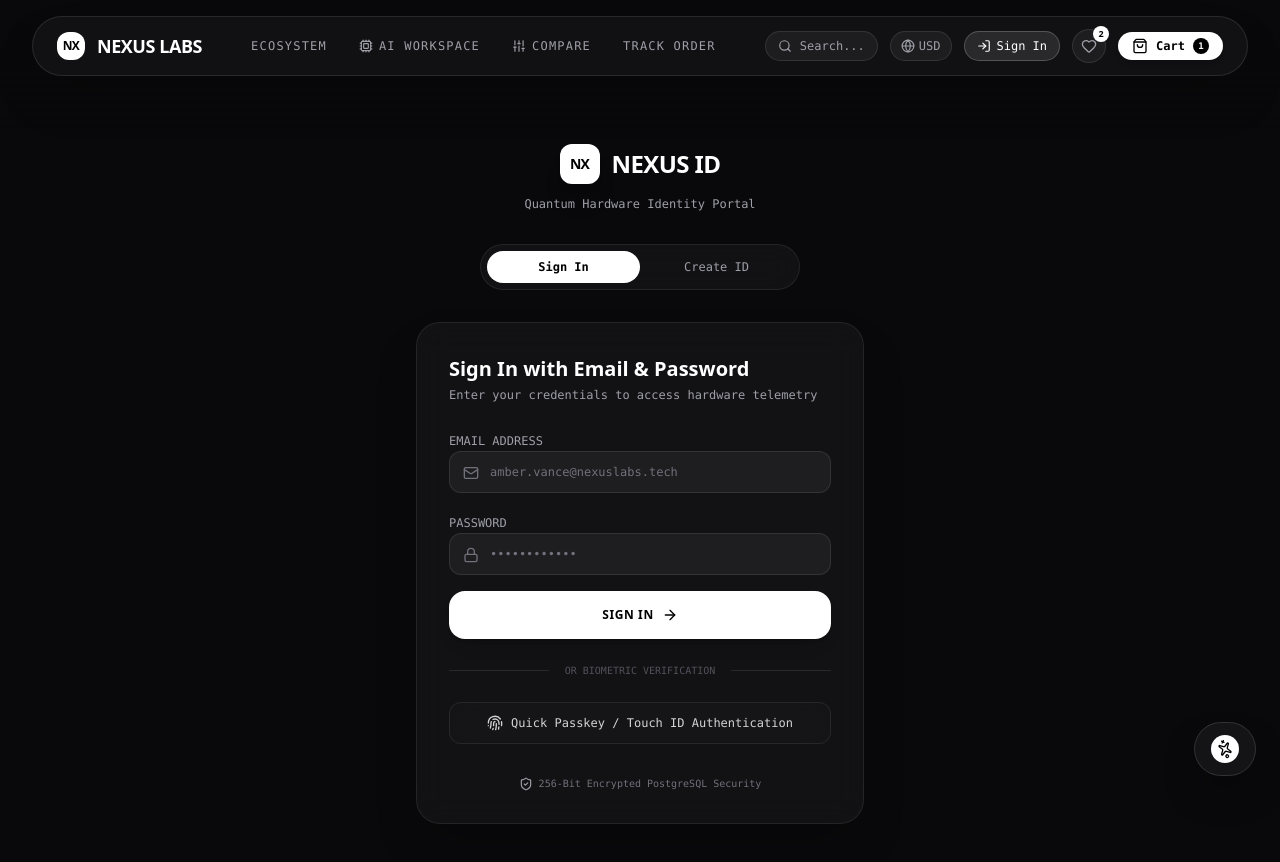
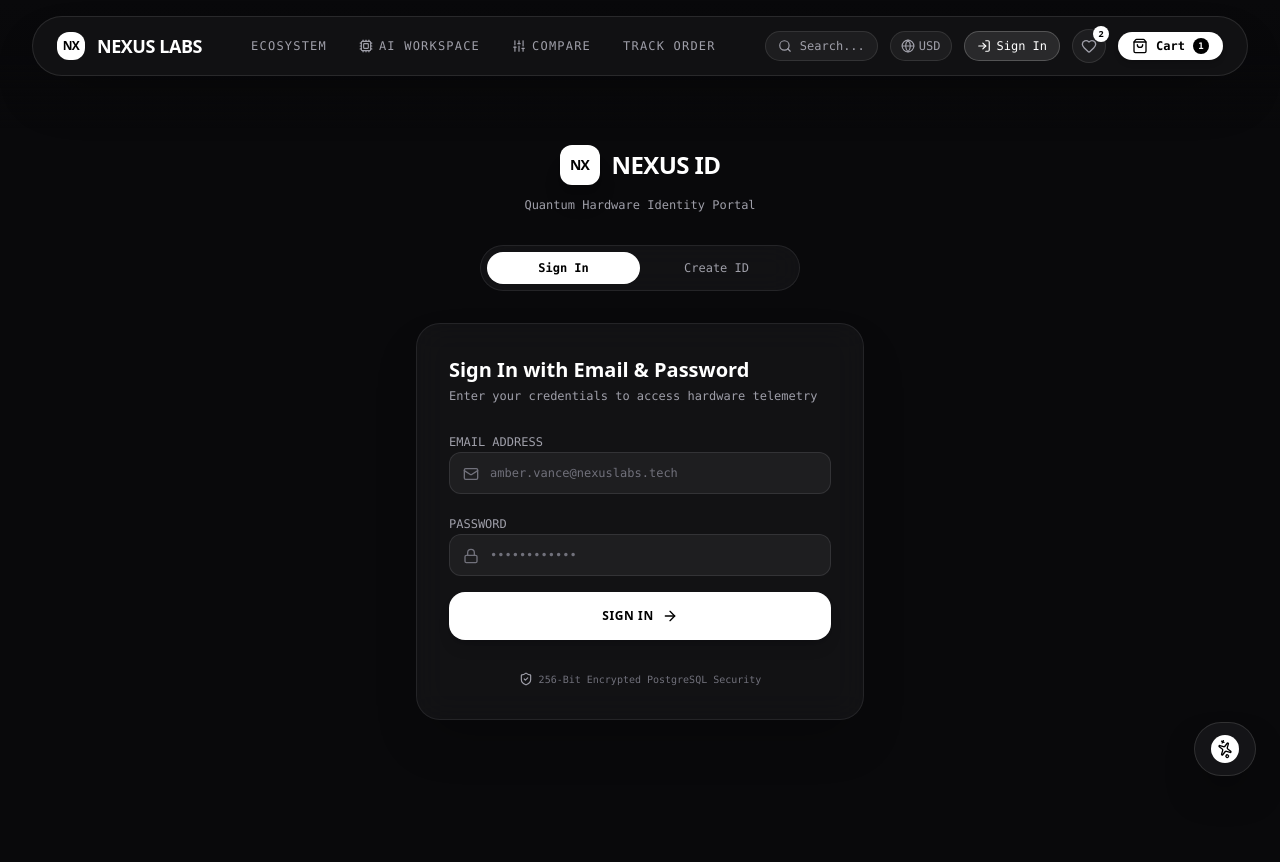
Before and after one commit to Kumaraditya18/nexus-labs, a Next.js app: page /login in a window 1280 px wide. Shown: the top 862 px of the page. After the commit the page ends 800 px from the top, so only its background shows below. Built offline with nearby package versions, Linux system fonts and the light colour scheme.

Commit message:
Remove passkey option in favor of clean Email & Password authentication

```diff
--- a/src/app/account/page.tsx
+++ b/src/app/account/page.tsx
@@ -3,9 +3,8 @@
 import React from 'react';
 import Link from 'next/link';
 import { useAuth } from '@/context/AuthContext';
-import { useCurrency } from '@/context/CurrencyContext';
 import { useAudioFx } from '@/context/AudioContext';
-import { User, LogOut, Package, ShieldCheck, ArrowRight, Key } from 'lucide-react';
+import { LogOut, Package, ShieldCheck, ArrowRight, Lock } from 'lucide-react';
 
 export default function AccountPage() {
   const { user, logout } = useAuth();
@@ -18,7 +17,7 @@ export default function AccountPage() {
           <ShieldCheck className="w-12 h-12 text-zinc-500 mx-auto" />
           <h2 className="text-2xl font-bold text-white">Authentication Required</h2>
           <p className="text-xs text-zinc-400 font-mono">
-            Please sign in to access your NEXUS Passkey profile and active orders.
+            Please sign in to access your NEXUS profile and active orders.
           </p>
           <Link
             href="/login"
@@ -48,7 +47,7 @@ export default function AccountPage() {
                 </span>
               </div>
               <div className="text-xs font-mono text-zinc-400">{user.email}</div>
-              <div className="text-[10px] font-mono text-zinc-500">Member Since {user.memberSince} • Passkeys Active</div>
+              <div className="text-[10px] font-mono text-zinc-500">Member Since {user.memberSince} • Encrypted Session Active</div>
             </div>
           </div>
 
@@ -97,11 +96,11 @@ export default function AccountPage() {
 
           <div className="p-6 rounded-3xl glass-card border border-white/10 space-y-3">
             <div className="w-10 h-10 rounded-2xl bg-white/5 border border-white/10 flex items-center justify-center text-white">
-              <Key className="w-5 h-5" />
+              <Lock className="w-5 h-5" />
             </div>
-            <h3 className="text-lg font-bold text-white">Passkey Security Telemetry</h3>
+            <h3 className="text-lg font-bold text-white">Account Security Telemetry</h3>
             <p className="text-xs text-zinc-400 font-mono">
-              FIDO2 Touch ID & WebAuthn biometric security active for your NEXUS ID.
+              256-Bit Encrypted PostgreSQL password credentials active for your NEXUS ID.
             </p>
           </div>
         </div>
--- a/src/app/login/page.tsx
+++ b/src/app/login/page.tsx
@@ -4,7 +4,7 @@ import React, { useState, Suspense } from 'react';
 import { useRouter, useSearchParams } from 'next/navigation';
 import Link from 'next/link';
 import { motion, AnimatePresence } from 'framer-motion';
-import { Fingerprint, Mail, Lock, ArrowRight, ShieldCheck, CheckCircle2, User } from 'lucide-react';
+import { Mail, Lock, ArrowRight, ShieldCheck, CheckCircle2, User } from 'lucide-react';
 import { useAuth } from '@/context/AuthContext';
 import { useAudioFx } from '@/context/AudioContext';
 
@@ -52,42 +52,6 @@ function LoginContent() {
       }
     } catch {
       login(email, name || email.split('@')[0]);
-      playSuccess();
-      setAuthSuccess(true);
-      setTimeout(() => {
-        router.push(redirectTarget);
-      }, 1200);
-    } finally {
-      setIsAuthenticating(false);
-    }
-  };
-
-  const handlePasskeyAuth = async () => {
-    playClick();
-    setIsAuthenticating(true);
-    setErrorMessage('');
-
-    const targetEmail = email || 'amber.vance@nexuslabs.tech';
-    const targetPassword = password || 'passkey123';
-
-    try {
-      const endpoint = mode === 'signup' ? '/api/auth/signup' : '/api/auth/login';
-      const res = await fetch(endpoint, {
-        method: 'POST',
-        headers: { 'Content-Type': 'application/json' },
-        body: JSON.stringify({ email: targetEmail, password: targetPassword, name })
-      });
-      const data = await res.json();
-      if (data.success) {
-        login(targetEmail, data.user.name || 'Amber Vance');
-        playSuccess();
-        setAuthSuccess(true);
-        setTimeout(() => {
-          router.push(redirectTarget);
-        }, 1200);
-      }
-    } catch {
-      login(targetEmail, 'Amber Vance');
       playSuccess();
       setAuthSuccess(true);
       setTimeout(() => {
@@ -239,22 +203,6 @@ function LoginContent() {
                 </button>
               </form>
 
-              <div className="flex items-center gap-4 text-zinc-600 font-mono text-[10px] uppercase">
-                <div className="flex-1 h-px bg-white/10" />
-                <span>or biometric verification</span>
-                <div className="flex-1 h-px bg-white/10" />
-              </div>
-
-              <button
-                type="button"
-                onClick={handlePasskeyAuth}
-                disabled={isAuthenticating}
-                className="w-full py-3 rounded-xl glass-panel border border-white/10 hover:border-white/30 text-xs font-mono text-zinc-300 hover:text-white transition-all flex items-center justify-center gap-2 cursor-pointer"
-              >
-                <Fingerprint className="w-4 h-4" />
-                <span>Quick Passkey / Touch ID Authentication</span>
-              </button>
-
               <div className="pt-2 text-center text-[10px] font-mono text-zinc-500 flex items-center justify-center gap-1.5">
                 <ShieldCheck className="w-3.5 h-3.5 text-zinc-400" />
                 <span>256-Bit Encrypted PostgreSQL Security</span>
--- a/src/components/auth/AuthModal.tsx
+++ b/src/components/auth/AuthModal.tsx
@@ -2,7 +2,7 @@
 
 import React, { useState } from 'react';
 import { motion, AnimatePresence } from 'framer-motion';
-import { X, Fingerprint, Mail, Lock, ArrowRight, ShieldCheck, CheckCircle2, User } from 'lucide-react';
+import { X, Mail, Lock, ArrowRight, ShieldCheck, CheckCircle2, User } from 'lucide-react';
 import { useAuth } from '@/context/AuthContext';
 import { useAudioFx } from '@/context/AudioContext';
 
@@ -17,44 +17,6 @@ export default function AuthModal() {
   const [isAuthenticating, setIsAuthenticating] = useState(false);
   const [authSuccess, setAuthSuccess] = useState(false);
   const [errorMessage, setErrorMessage] = useState('');
-
-  const handlePasskeyAuth = async () => {
-    playClick();
-    setIsAuthenticating(true);
-    setErrorMessage('');
-
-    const targetEmail = email || 'amber.vance@nexuslabs.tech';
-    const targetPassword = password || 'passkey123';
-
-    try {
-      const endpoint = mode === 'signup' ? '/api/auth/signup' : '/api/auth/login';
-      const res = await fetch(endpoint, {
-        method: 'POST',
-        headers: { 'Content-Type': 'application/json' },
-        body: JSON.stringify({ email: targetEmail, password: targetPassword, name })
-      });
-      const data = await res.json();
-      if (data.success) {
-        login(targetEmail, data.user.name || 'Amber Vance');
-        playSuccess();
-        setAuthSuccess(true);
-        setTimeout(() => {
-          setIsAuthModalOpen(false);
-          setAuthSuccess(false);
-        }, 1200);
-      }
-    } catch {
-      login(targetEmail, 'Amber Vance');
-      playSuccess();
-      setAuthSuccess(true);
-      setTimeout(() => {
-        setIsAuthModalOpen(false);
-        setAuthSuccess(false);
-      }, 1200);
-    } finally {
-      setIsAuthenticating(false);
-    }
-  };
 
   const handleAuthSubmit = async (e: React.FormEvent) => {
     e.preventDefault();
@@ -123,7 +85,7 @@ export default function AuthModal() {
 
             <div className="text-center space-y-2">
               <div className="inline-flex items-center gap-2 px-3 py-1 rounded-full bg-white/5 border border-white/10 text-zinc-300 text-[10px] font-mono uppercase tracking-widest">
-                <Fingerprint className="w-3.5 h-3.5 text-zinc-400" />
+                <ShieldCheck className="w-3.5 h-3.5 text-zinc-400" />
                 <span>NEXUS ID Security</span>
               </div>
               <h2 className="text-2xl font-bold text-white tracking-tight">
@@ -212,16 +174,6 @@ export default function AuthModal() {
                     <span>{isAuthenticating ? 'Authenticating...' : mode === 'login' ? 'Sign In' : 'Register NEXUS ID'}</span>
                     <ArrowRight className="w-4 h-4" />
                   </button>
-
-                  <button
-                    type="button"
-                    onClick={handlePasskeyAuth}
-                    disabled={isAuthenticating}
-                    className="w-full py-2.5 rounded-xl glass-panel border border-white/10 text-xs font-mono text-zinc-300 hover:text-white transition-colors flex items-center justify-center gap-2 cursor-pointer"
-                  >
-                    <Fingerprint className="w-4 h-4" />
-                    <span>Quick Biometric Passkey</span>
-                  </button>
                 </form>
               )}
             </AnimatePresence>
```
